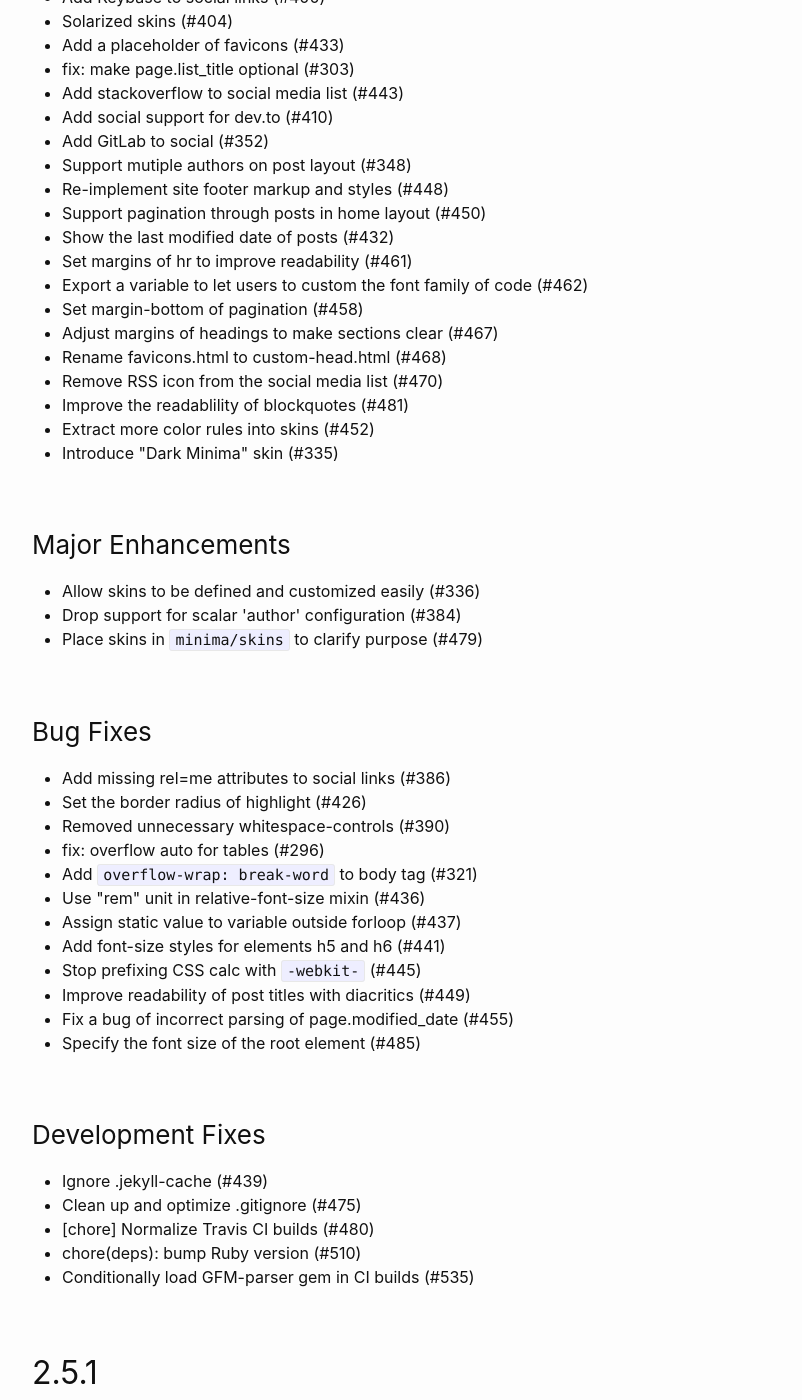
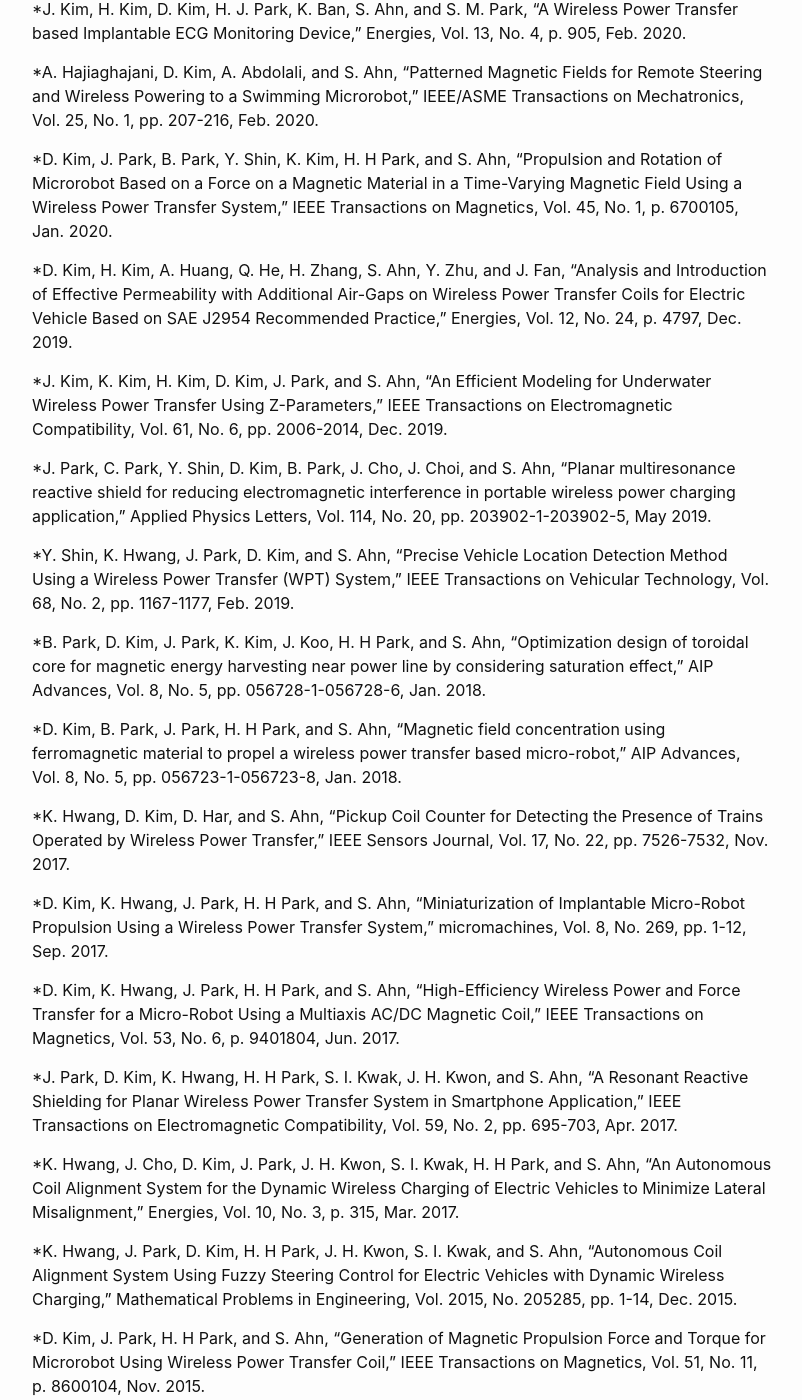
Before and after one commit to dwKim88/AEL_webpage, a Jekyll site: the page built from History.markdown, in a window 1280 px wide and 1400 px high, scrolled down 563 px. Shown: the whole window, without its empty margins (238-1040 px from the left). Built offline with Jekyll 4.4.1, drawn with Linux system fonts in a browser that asks for light colours; our own code applies the rules of GitHub Pages for plain Markdown files; some of the changed text lies outside the part shown.

Commit message:
Update History.markdown

```diff
--- a/History.markdown
+++ b/History.markdown
@@ -1,12 +1,48 @@
-## HEAD
+## Publications
 
-### Documentation
+### International Journal
 
-  * Forward port v2.5.1 release (#399)
-  * Docs: remove Google+ (#373)
-  * Update README section on adding favicons to site (#438)
+  *C. Park, J. Park, Y. Shin, J. Kim, S. Huh, D. Kim, and S. Ahn, "Separated Circular Capacitive Coupler for Reducing Cross-Coupling Capacitance in Drone Wireless Power Transfer System," IEEE Transactions on Microwave Theory and Techniques, Vol. 68, No. 9, pp. 3978-3985, Sep. 2020.
 
-### Minor Enhancements
+  *D. Kim, D. Jeong, J. Kim, H. Kim, J. Kim, S. M. Park, and S. Ahn, "Design and Implementation of a Wireless Charging-Based Cardiac Monitoring System Focused on Temperature Reduction and Robust Power Transfer Efficiency," Energies, Vol. 13, No. 4, p. 1008, Feb. 2020.
+
+  *J. Kim, H. Kim, D. Kim, H. J. Park, K. Ban, S. Ahn, and S. M. Park, "A Wireless Power Transfer based Implantable ECG Monitoring Device," Energies, Vol. 13, No. 4, p. 905, Feb. 2020.
+
+  *A. Hajiaghajani, D. Kim, A. Abdolali, and S. Ahn, "Patterned Magnetic Fields for Remote Steering and Wireless Powering to a Swimming Microrobot," IEEE/ASME Transactions on Mechatronics, Vol. 25, No. 1, pp. 207-216, Feb. 2020.
+
+  *D. Kim, J. Park, B. Park, Y. Shin, K. Kim, H. H Park, and S. Ahn, "Propulsion and Rotation of Microrobot Based on a Force on a Magnetic Material in a Time-Varying Magnetic Field Using a Wireless Power Transfer System," IEEE Transactions on Magnetics, Vol. 45, No. 1, p. 6700105, Jan. 2020.
+
+  *D. Kim, H. Kim, A. Huang, Q. He, H. Zhang, S. Ahn, Y. Zhu, and J. Fan, "Analysis and Introduction of Effective Permeability with Additional Air-Gaps on Wireless Power Transfer Coils for Electric Vehicle Based on SAE J2954 Recommended Practice," Energies, Vol. 12, No. 24, p. 4797, Dec. 2019.
+
+  *J. Kim, K. Kim, H. Kim, D. Kim, J. Park, and S. Ahn, "An Efficient Modeling for Underwater Wireless Power Transfer Using Z-Parameters," IEEE Transactions on Electromagnetic Compatibility, Vol. 61, No. 6, pp. 2006-2014, Dec. 2019.
+
+  *J. Park, C. Park, Y. Shin, D. Kim, B. Park, J. Cho, J. Choi, and S. Ahn, "Planar multiresonance reactive shield for reducing electromagnetic interference in portable wireless power charging application," Applied Physics Letters, Vol. 114, No. 20, pp. 203902-1-203902-5, May 2019.
+
+  *Y. Shin, K. Hwang, J. Park, D. Kim, and S. Ahn, "Precise Vehicle Location Detection Method Using a Wireless Power Transfer (WPT) System," IEEE Transactions on Vehicular Technology, Vol. 68, No. 2, pp. 1167-1177, Feb. 2019.
+
+  *B. Park, D. Kim, J. Park, K. Kim, J. Koo, H. H Park, and S.  Ahn, "Optimization design of toroidal core for magnetic energy harvesting near power line by considering saturation effect," AIP Advances, Vol. 8, No. 5, pp. 056728-1-056728-6, Jan. 2018.
+
+  *D. Kim, B. Park, J. Park, H. H Park, and S. Ahn, "Magnetic field concentration using ferromagnetic material to propel a wireless power transfer based micro-robot," AIP Advances, Vol. 8, No. 5, pp. 056723-1-056723-8, Jan. 2018.
+
+  *K. Hwang, D. Kim, D. Har, and S. Ahn, "Pickup Coil Counter for Detecting the Presence of Trains Operated by Wireless Power Transfer," IEEE Sensors Journal, Vol. 17, No. 22, pp. 7526-7532, Nov. 2017.
+
+  *D. Kim, K. Hwang, J. Park, H. H Park, and S. Ahn, "Miniaturization of Implantable Micro-Robot Propulsion Using a Wireless Power Transfer System," micromachines, Vol. 8, No. 269, pp. 1-12, Sep. 2017.
+
+  *D. Kim, K. Hwang, J. Park, H. H Park, and S. Ahn, "High-Efficiency Wireless Power and Force Transfer for a Micro-Robot Using a Multiaxis AC/DC Magnetic Coil," IEEE Transactions on Magnetics, Vol. 53, No. 6, p. 9401804, Jun. 2017.
+
+  *J. Park, D. Kim, K. Hwang, H. H Park, S. I. Kwak, J. H. Kwon, and S. Ahn, "A Resonant Reactive Shielding for Planar Wireless Power Transfer System in Smartphone Application," IEEE Transactions on Electromagnetic Compatibility, Vol. 59, No. 2, pp. 695-703, Apr. 2017.
+
+  *K. Hwang, J. Cho, D. Kim, J. Park, J. H. Kwon, S. I. Kwak, H. H Park, and S. Ahn, "An Autonomous Coil Alignment System for the Dynamic Wireless Charging of Electric Vehicles to Minimize Lateral Misalignment," Energies, Vol. 10, No. 3, p. 315, Mar. 2017.
+
+  *K. Hwang, J. Park, D. Kim, H. H Park, J. H. Kwon, S. I. Kwak, and S. Ahn, "Autonomous Coil Alignment System Using Fuzzy Steering Control for Electric Vehicles with Dynamic Wireless Charging," Mathematical Problems in Engineering, Vol. 2015, No. 205285, pp. 1-14, Dec. 2015.
+
+  *D. Kim, J. Park, H. H Park, and S. Ahn, "Generation of Magnetic Propulsion Force and Torque for Microrobot Using Wireless Power Transfer Coil," IEEE Transactions on Magnetics, Vol. 51, No. 11, p. 8600104, Nov. 2015.
+
+  *M. Kim, H. Kim, D. Kim, Y. Jeong, H. H Park, and S. Ahn, "A Three-Phase Wireless-Power-Transfer System for Online Electric Vehicles with Reduction of Leakage Magnetic Fields," IEEE Transactions on Microwave Theory and Techniques, Vol. 63, No. 11, pp. 3806-3813, Sep. 2015.
+
+  *D. Kim, M. Kim, J. Yoo, H. H Park, and S. Ahn, "Magnetic resonant wireless power transfer for propulsion of implantable micro-robot," Journal of Applied Physics, Vol. 117, No. 17, p. 17E712, Apr. 2015.
+
+### International Conference
 
   * Add Keybase to social links (#400)
   * Solarized skins (#404)
```
